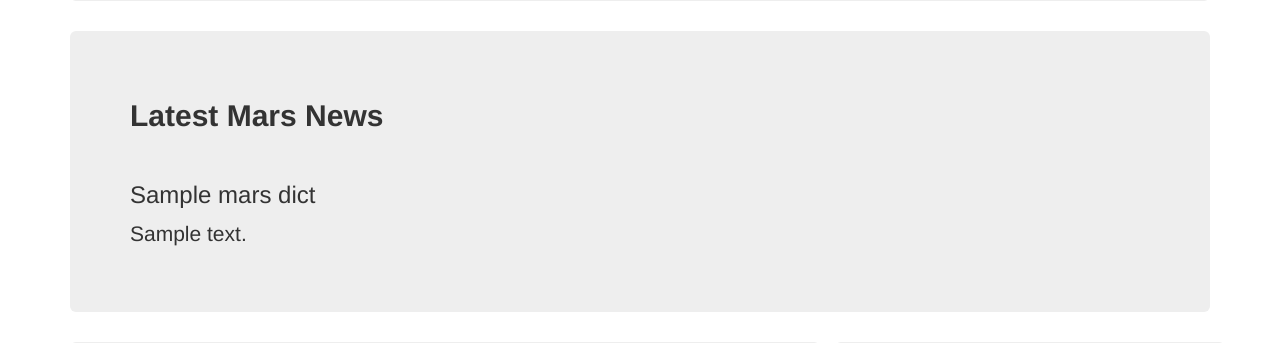
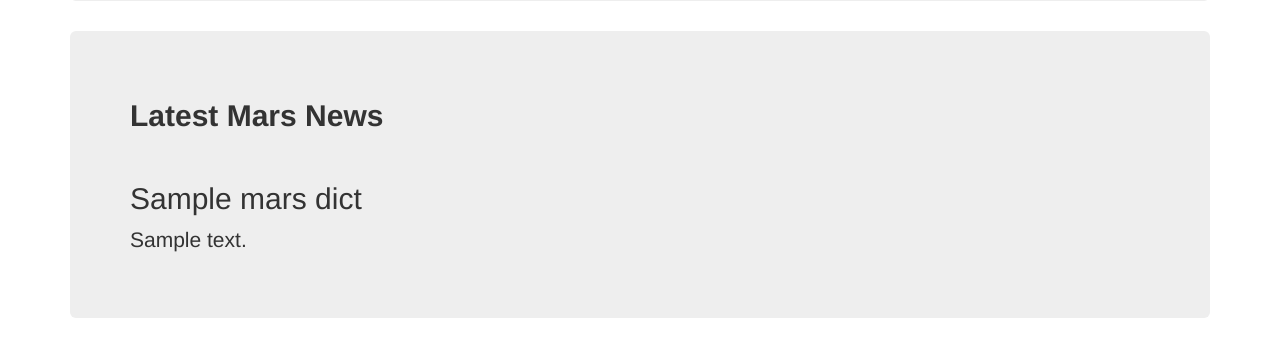
Before and after one commit to BDMC786/Mission_to_Mars, a Flask app: page / in a window 1280 px wide. Shown: the part 255-598 px from the top of the page. Run offline with Flask 2, Linux system fonts and the light colour scheme; grey boxes marked "Sample" are stand-in pictures; a database or web service that is not in the repository returns one stand-in record (values such as "Sample title"); some libraries are stand-ins or nearby versions.

Commit message:
Update index.html

```diff
--- a/Mongo_HW/templates/index.html
+++ b/Mongo_HW/templates/index.html
@@ -20,7 +20,7 @@
           <div class="jumbotron">
             <h2><strong>Latest Mars News</strong></h2>
             <br>
-            <h3 class="heading">{{ mars_dict.news_title }}</h3>
+            <h2 class="heading">{{ mars_dict.news_title }}</h2>
             <p>{{ mars_dict.news_body }}</p>
           </div>
         </div>
```
